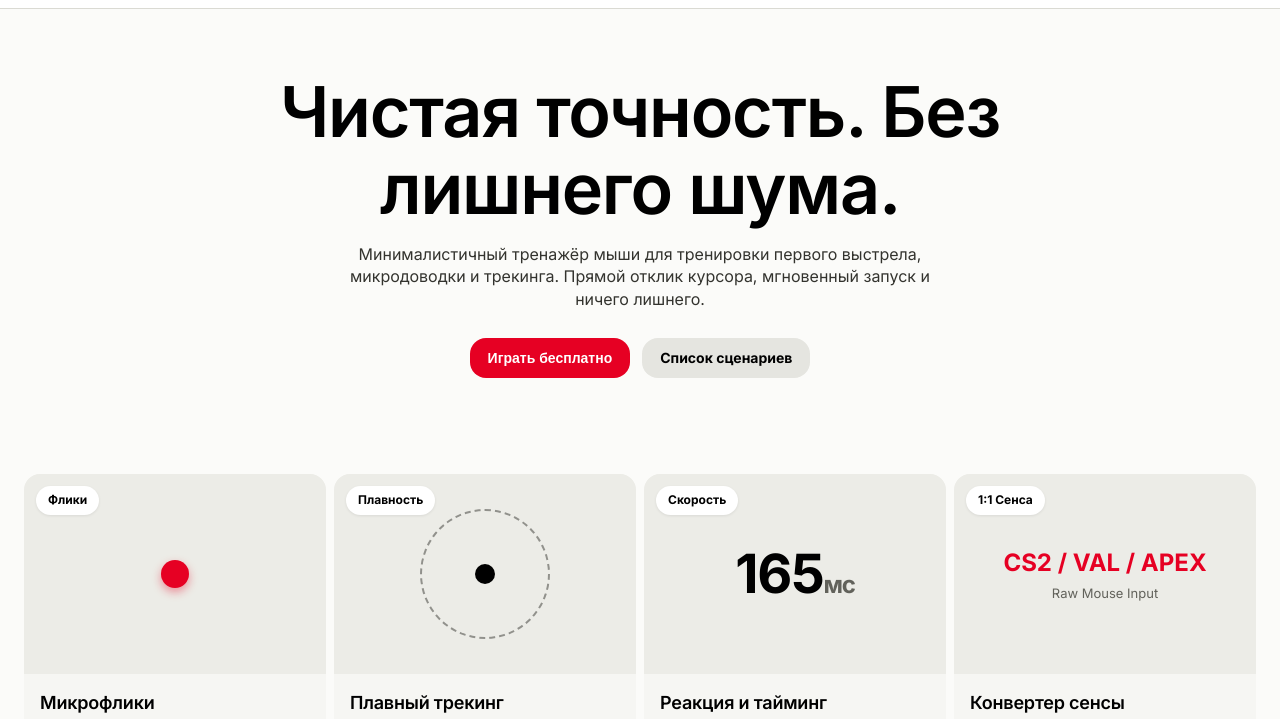
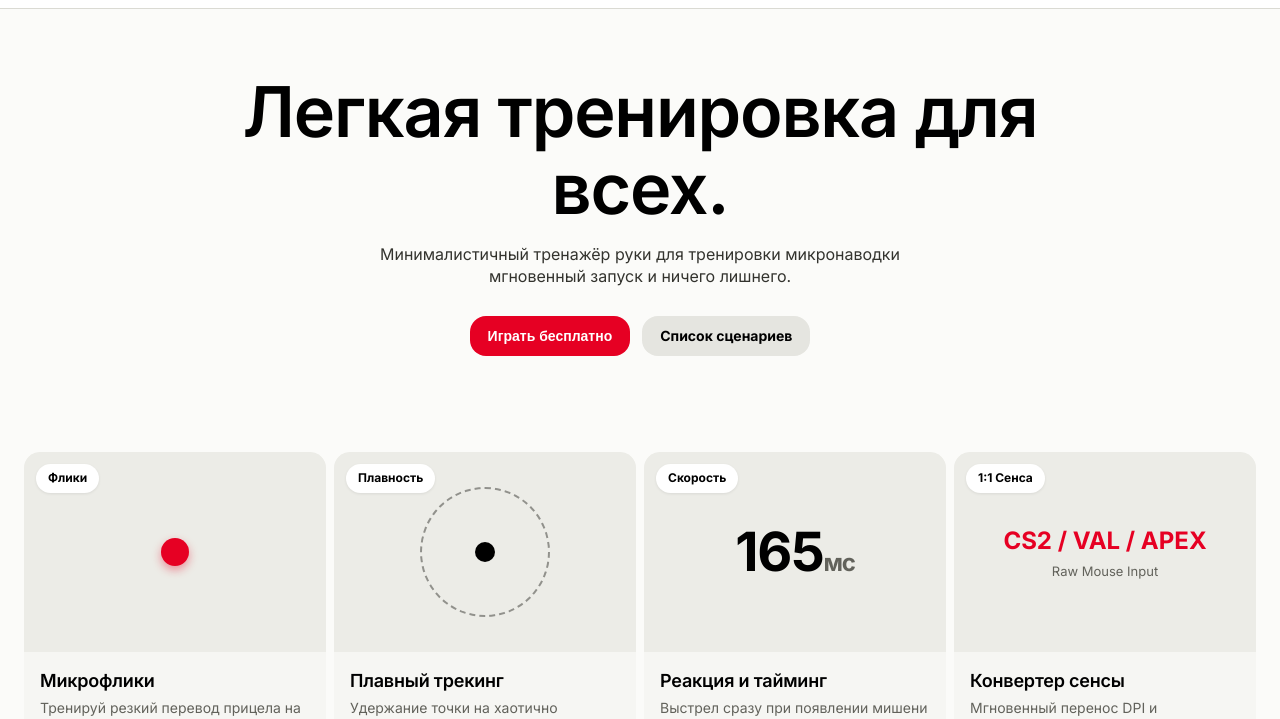
Before and after one commit to Gapa332/Aimtrainer, a website: page index.html in a window 1280 px wide. Shown: the part 55-774 px from the top of the page. Drawn offline with Linux system fonts and the light colour scheme.

```diff
--- a/index.html
+++ b/index.html
@@ -432,9 +432,9 @@
 
   <main class="container">
     <section class="hero">
-      <h1 class="display-headline">Чистая точность. Без лишнего шума.</h1>
+      <h1 class="display-headline">Легкая тренировка для всех.</h1>
       <p class="hero-lead">
-        Минималистичный тренажёр мыши для тренировки первого выстрела, микродоводки и трекинга. Прямой отклик курсора, мгновенный запуск и ничего лишнего.
+        Минималистичный тренажёр руки для тренировки микронаводки мгновенный запуск и ничего лишнего.
       </p>
       <div class="hero-cta-group">
         <button type="button" class="btn-primary trigger-play">Играть бесплатно</button>
```
